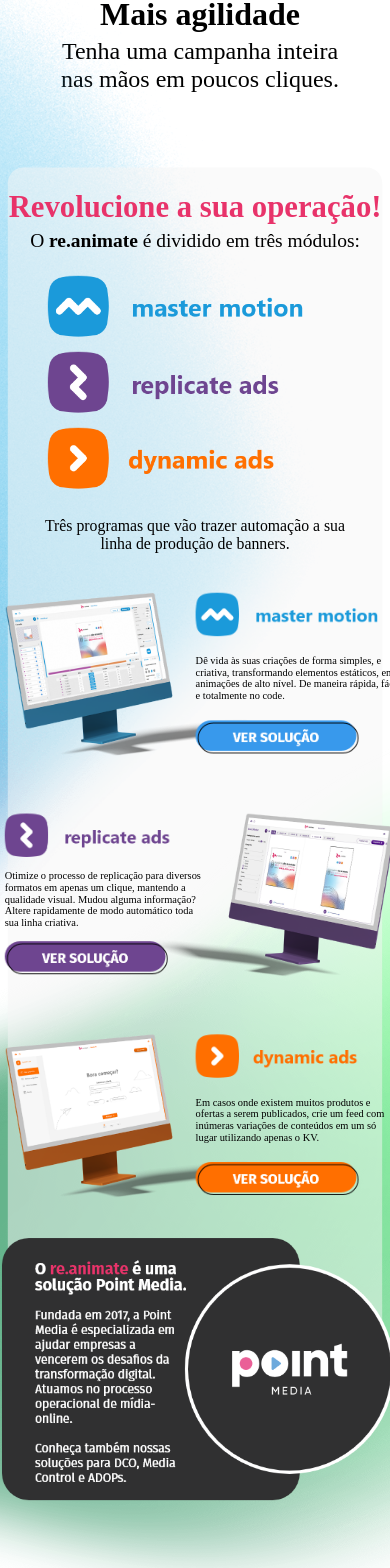
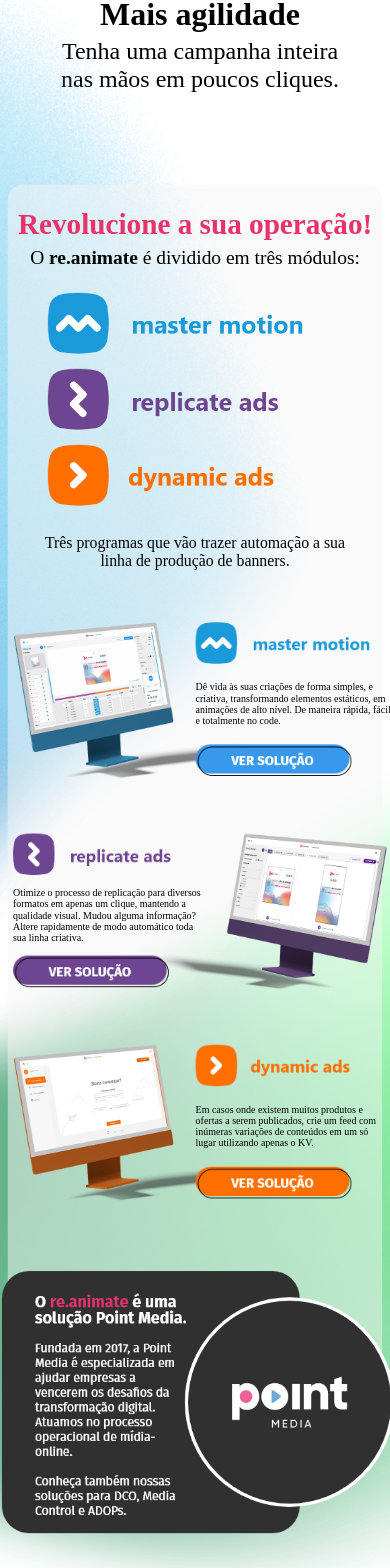
Before and after one commit to glhermepaiva/lp_reanimate2024, a Next.js app: page / in a window 390 px wide. Shown: the part 1362-2930 px from the top of the page. Built offline with nearby package versions, Linux system fonts and the light colour scheme; a web font is replaced by a local one.

Commit message:
Resolução 415

```diff
--- a/src/styles/index.module.css
+++ b/src/styles/index.module.css
@@ -1861,6 +1861,28 @@
 
 }
 
+@media (max-width: 415px) {
+
+  .header {
+    width: 90vw;
+  }
+
+  .modulesContainer h1 {
+    transform: scale(1.9);
+  }
+
+  .modulesDetails {
+    width: 100%;
+    transform: scale(1.1);
+    margin: 100px 0 230px 0;
+  }
+
+  .footerInput {
+    width: 490px;
+  }
+
+}
+
 @media (max-width: 370px) {
 
   .gradient3 {
```
